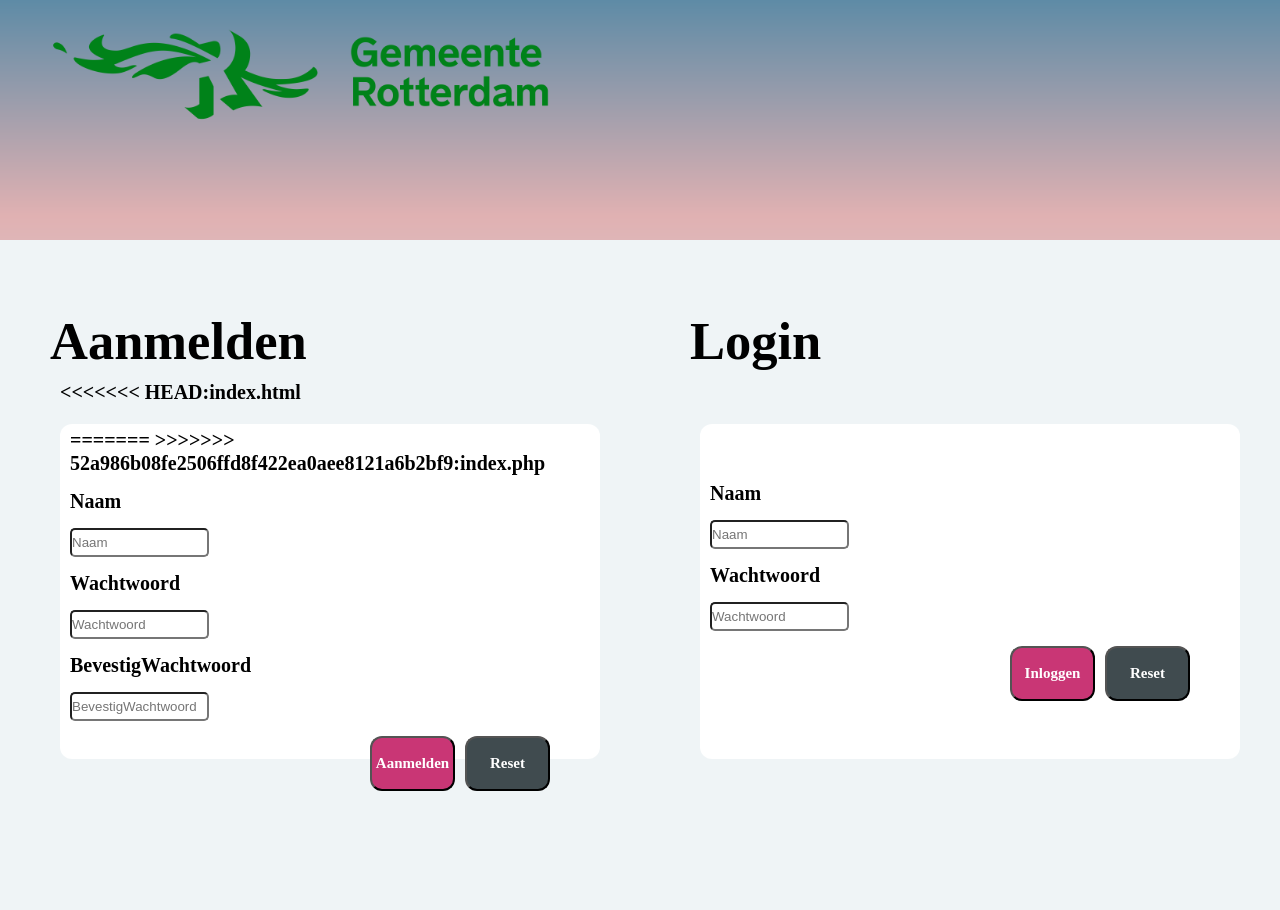
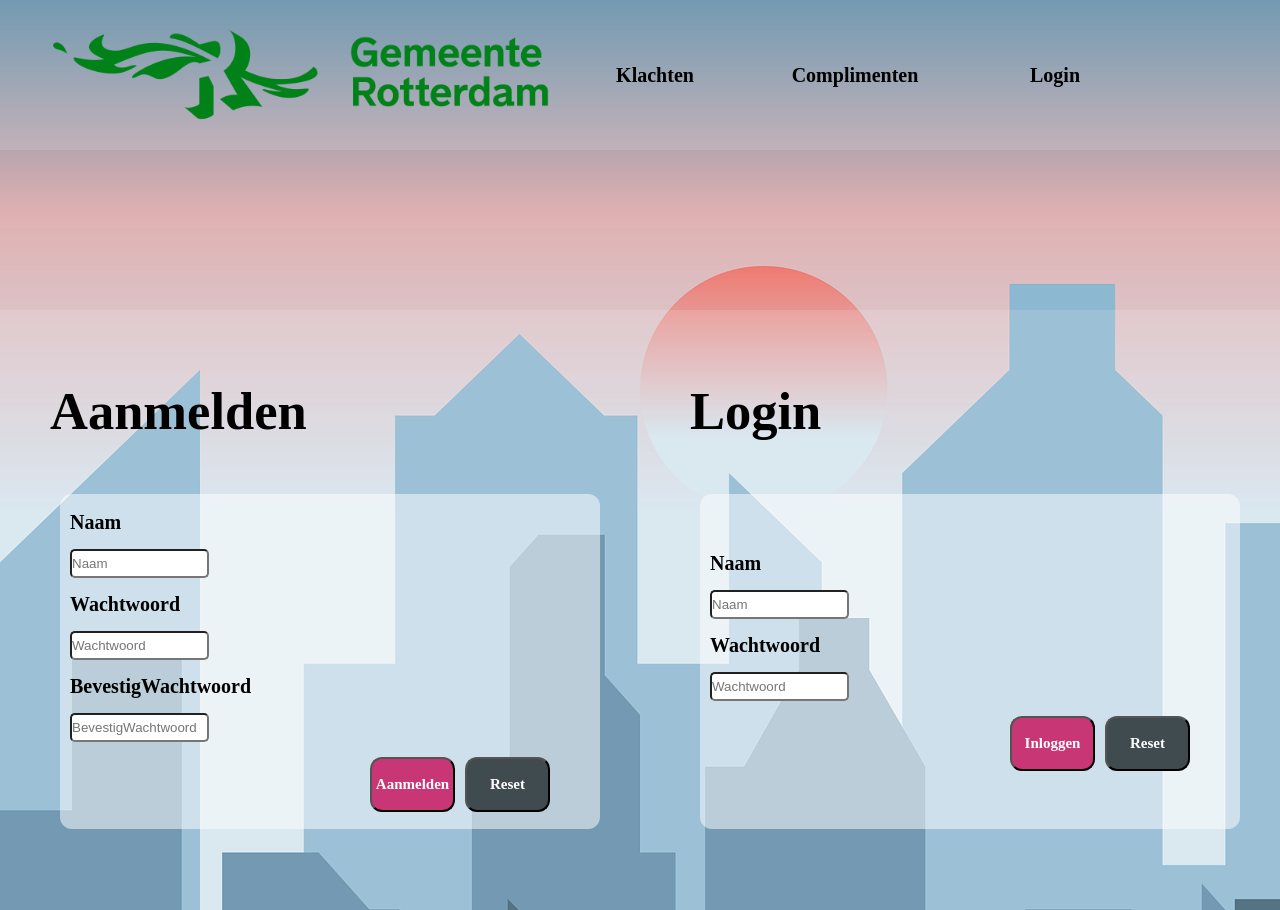
Before and after one commit to rojearo/Rotterdam_Klachten, a PHP site: page /homepage.php/index.php in a window 1280 px wide. Before the commit the page ends 791 px from the top, so only its background shows below. Run offline with PHP 8.4, Linux system fonts and the light colour scheme.

Commit message:
HOMEPAGE AANGEPAST

```diff
--- a/Complimenten/delete3.php
+++ b/Complimenten/delete3.php
@@ -18,6 +18,6 @@ if ($delete == "ja") {
     $complimenten1->delete($id);
 }
 ?>
-<a href="../homepage.html">ga terug</a>
+<a href="../homepage.php">ga terug</a>
 </body>
 </html>
--- a/Complimenten/read.php
+++ b/Complimenten/read.php
@@ -3,4 +3,4 @@ require "complimenten.php";
 $complimenten1 = new complimenten();
 $complimenten1->read();
 ?>
-<a href="../homepage.html">ga terug</a>
+<a href="../homepage.php">ga terug</a>
--- a/Complimenten/search2.php
+++ b/Complimenten/search2.php
@@ -16,6 +16,6 @@
     $complimenten1->search($id);
     ?>
 </div>
-<a href="../homepage.html">ga terug</a>
+<a href="../homepage.php">ga terug</a>
 </body>
 </html>
--- a/Complimenten/update3.php
+++ b/Complimenten/update3.php
@@ -23,6 +23,6 @@ echo $id ."<br/>";
 $complimenten1->afdrukken();
 ?>
 <br>
-<a href="../homepage.html">ga terug</a>
+<a href="../homepage.php">ga terug</a>
 </body>
 </html>
--- a/Klachten/delete3.php
+++ b/Klachten/delete3.php
@@ -18,6 +18,6 @@ if ($delete == "ja") {
     $klachten1->delete($id);
 }
 ?>
-<a href="../homepage.html">ga terug</a>
+<a href="../homepage.php">ga terug</a>
 </body>
 </html>
--- a/Klachten/read.php
+++ b/Klachten/read.php
@@ -3,4 +3,4 @@ require "klachten.php";
 $klachten1 = new klachten();
 $klachten1->read();
 ?>
-<a href="../homepage.html">ga terug</a>
+<a href="../homepage.php">ga terug</a>
--- a/Klachten/search2.php
+++ b/Klachten/search2.php
@@ -16,6 +16,6 @@
     $klachten1->search($id);
     ?>
 </div>
-<a href="../homepage.html">ga terug</a>
+<a href="../homepage.php">ga terug</a>
 </body>
 </html>
--- a/Klachten/update3.php
+++ b/Klachten/update3.php
@@ -23,6 +23,6 @@ echo $id ."<br/>";
 $klachten1->afdrukken();
 ?>
 <br>
-<a href="../homepage.html">ga terug</a>
+<a href="../homepage.php">ga terug</a>
 </body>
 </html>
--- a/header.php
+++ b/header.php
@@ -1 +1,20 @@
-<?php
+
+<header>
+
+    <div class="navbar">
+        <div class="navbar-images">
+            <a href="homepage.php"><img src="Images/Logo-gemeente-Rotterdam.png" alt="Rotterdam_logo"></a>
+        </div>
+
+        <div style="width: 500px">
+            <div class="navbar-links">
+                <ul>
+                    <li><a href="Klachten/create1.php">Klachten</a></li>
+                    <li><a href="Complimenten/create1.php">Complimenten</a></li>
+                    <li><a href="index.php">Login</a></li>
+                </ul>
+            </div>
+        </div>
+    </div>
+
+</header>
--- a/index.php
+++ b/index.php
@@ -8,15 +8,7 @@
     <link rel="stylesheet" href="stylesheet.css">
 <body>
 
-<header>
-
-    <div class="navbar">
-        <img src="Images/Logo-gemeente-Rotterdam.png" alt="Rotterdam_logo">
-    </div>
-
-    <script src="script.js"></script>
-
-</header>
+<?php include"header.php"; ?>
 
 <main>
 
@@ -28,12 +20,12 @@
 
             <div class="Aanmelden_form">
 
-<<<<<<< HEAD:index.html
+
                 <form action="register.php"
                       method="post">
-=======
+
                 <form method="POST" action="#">
->>>>>>> 52a986b08fe2506ffd8f422ea0aee8121a6b2bf9:index.php
+
 
                     <label for="Naam">Naam</label>
 
--- a/stylesheet.css
+++ b/stylesheet.css
@@ -11,7 +11,8 @@ body {
 
 header {
     width: 100%;
-    height: 30vh;
+    background: rgba(255, 255, 255, 0.13); /* Fallback color */
+    margin-bottom: 20vh;
 }
 
 .navbar, img {
@@ -23,6 +24,33 @@ header {
     align-items: center;
     flex-shrink: 0;
 }
+
+.navbar-links, ul {
+    display: flex;
+    flex-direction: row;
+    justify-content: center;
+    align-items: center;
+}
+
+.navbar-links, li {
+    display: flex;
+    justify-content: center;
+    align-items: center;
+    width: 200px;
+    height: 50px;
+    text-decoration: none;
+}
+
+li, a {
+    font-family: Crimson Text;
+    font-size: 20px;
+    font-style: normal;
+    font-weight: 700;
+    line-height: normal;
+    text-decoration: none;
+    color: #000000;
+}
+
 
 
 .container {
@@ -37,7 +65,7 @@ header {
     padding: 50px;
     width: 600px;
     height: 500px;
-    background: #EFF4F6;
+    background: rgba(255, 255, 255, 0.13); /* Fallback color */
     display: flex;
     align-items: flex-start;
     flex-direction: column;
@@ -56,7 +84,7 @@ header {
     height: 335px;
     flex-shrink: 0;
     border-radius: 12px;
-    background: #FFF;
+    background: rgba(255, 255, 255, 0.51); /* Fallback color */
     justify-content: center;
 }
 
@@ -123,7 +151,8 @@ form input {
     width: 700px;
     height: 300px;
     border-radius: 12px;
-    background: #EFF4F6;
+    background: rgba(255, 255, 255, 0.51); /* Fallback color */
+    background: rgba(255, 255, 255, 0.51); /* Black background with 0.5 opacity */
     display: flex;
     align-items: flex-start;
     justify-content: space-between;
```
Also changed, not shown: Klachten/create1.php (+20 -0 lines), homepage.php (+3 -4 lines).
